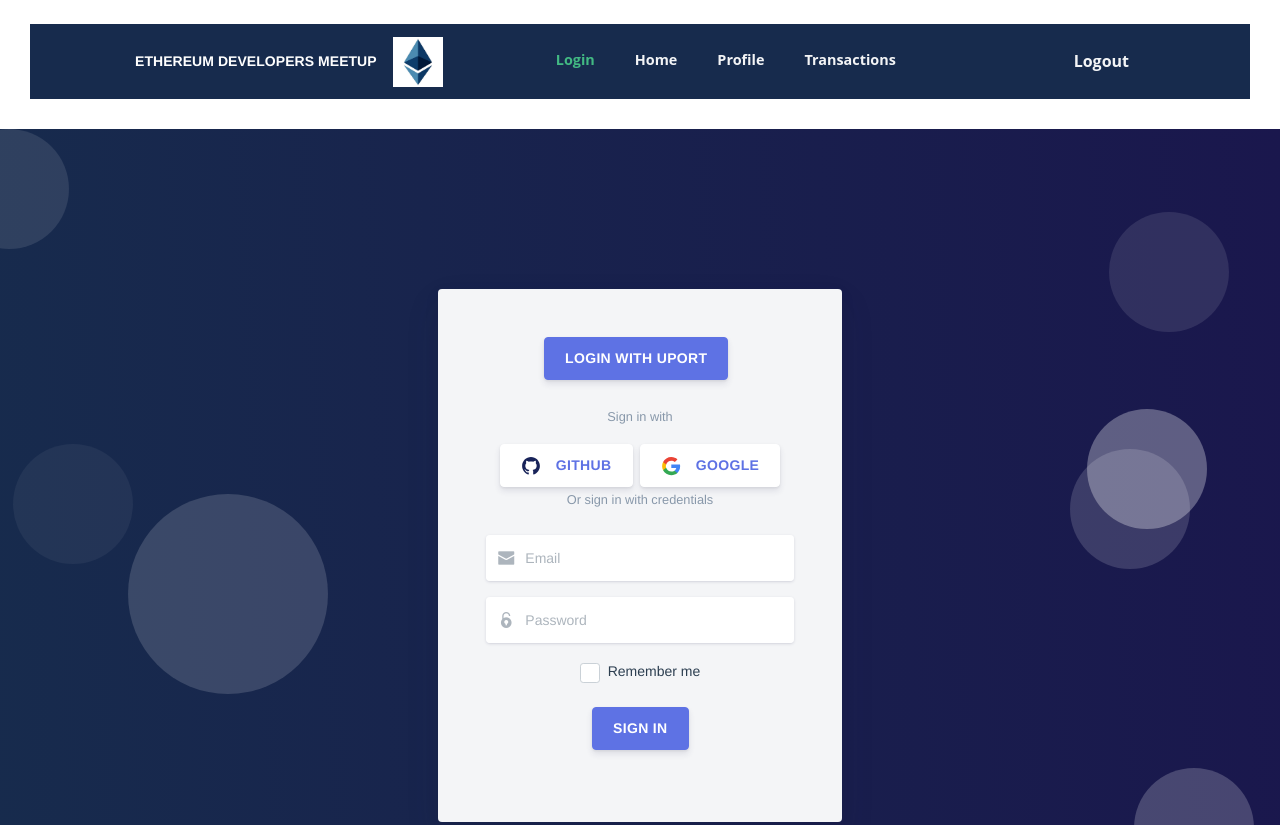
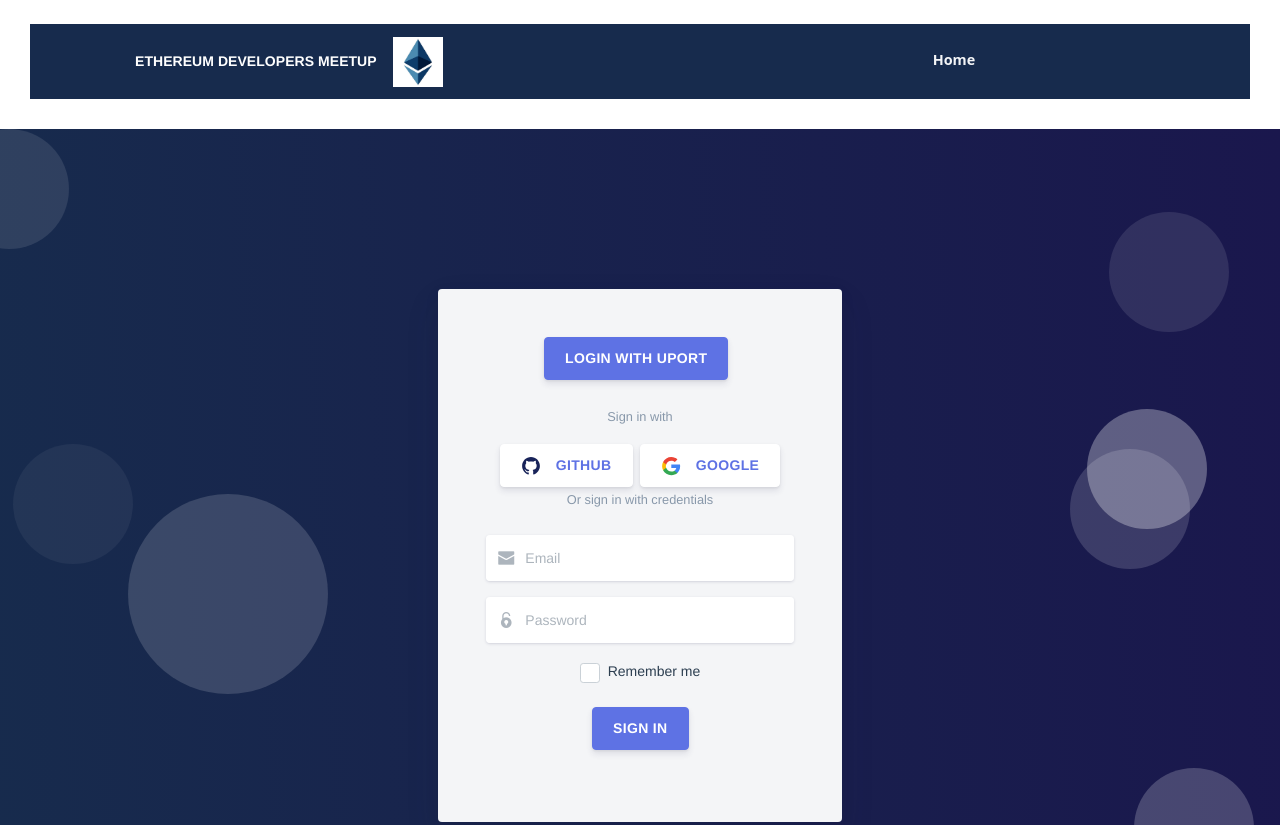
Before and after one commit to moranthomas/vue-argon-router, a Vue app: page /login in a window 1280 px wide. Shown: the top 825 px of the page. Built offline with nearby package versions, Linux system fonts and the light colour scheme; a web font is replaced by a local one.

Commit message:
conditional menu based on auth status

```diff
--- a/src/views/NavMenu.vue
+++ b/src/views/NavMenu.vue
@@ -2,16 +2,16 @@
     <ul class="navbar-nav ml-lg-auto">
 
 
-        <li class="nav-item">
-            <router-link class="nav-link" to="/login">Login</router-link>
+        <li class="nav-item" v-if="this.isAuthenticated==='false'">
+            <router-link class="nav-link" to="/login" @click="login()">Login</router-link>
         </li>
         <li class="nav-item">
             <router-link class="nav-link" to="/">Home</router-link>
         </li>
-        <li class="nav-item">
+        <li class="nav-item" v-if="this.isAuthenticated==='true'">
             <router-link class="nav-link" to="/profile">Profile</router-link>
         </li>
-        <li class="nav-item">
+        <li class="nav-item" v-if="this.isAuthenticated==='true'">
             <router-link class="nav-link" to="/transactions">Transactions</router-link>
         </li>
 
@@ -40,8 +40,8 @@
             </a>
         </li>
 
-        <li class="nav-item">
-             <a class="nav-link nav-link-icon" href="/login"  @click="logout()">Logout</a>
+        <li class="nav-item" v-if="this.isAuthenticated==='true'">
+             <a class="nav-link" href="/login"  @click="logout()">Logout</a>
         </li>
 
     </ul>
@@ -56,6 +56,20 @@
                 this.$router.push({
                     path: "/login"
                 });
+            },
+
+             login: function() {
+                console.log('logging in')
+
+                this.$router.push({
+                    path: "/login"
+                });
+            },
+
+        },
+        computed: {
+            isAuthenticated() {
+                return localStorage.getItem("authenticated");
             }
         }
     };
```
